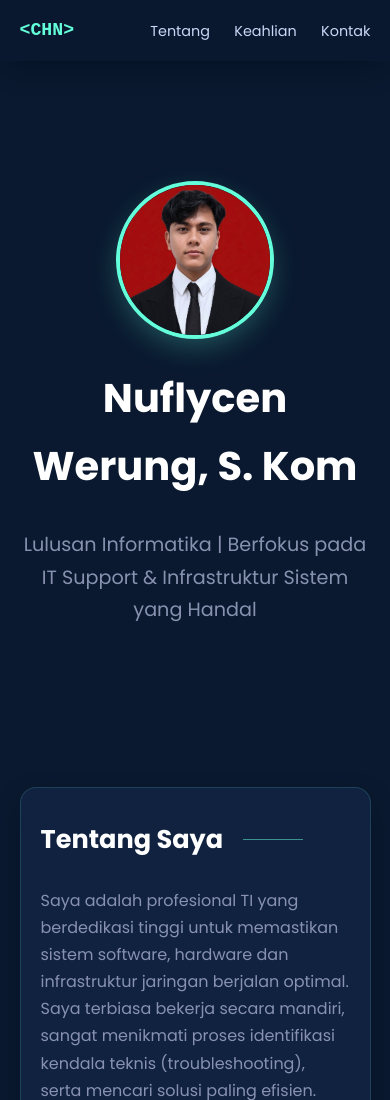
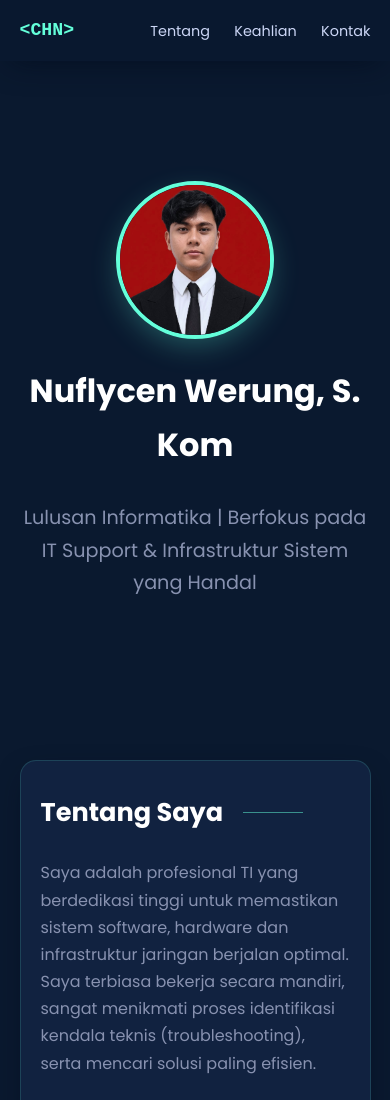
Before and after one commit to chenwerung/chenwerung.github.io, a plain HTML site: page index.html in a window 390 px wide. Shown: the top 1100 px of the page. Drawn offline with Linux system fonts and the light colour scheme.

Commit message:
Reduce hero h1 font size from 2.5em to 2em

```diff
--- a/index.html
+++ b/index.html
@@ -286,7 +286,7 @@
                 gap: 30px;
                 padding: 40px 5%;
             }
-            .hero h1 { font-size: 2.5em; }
+            .hero h1 { font-size: 2em; }
             header { padding: 15px 5%; }
             .content-box { padding: 30px 20px; }
             .contact-links { flex-direction: column; gap: 15px; }
```
